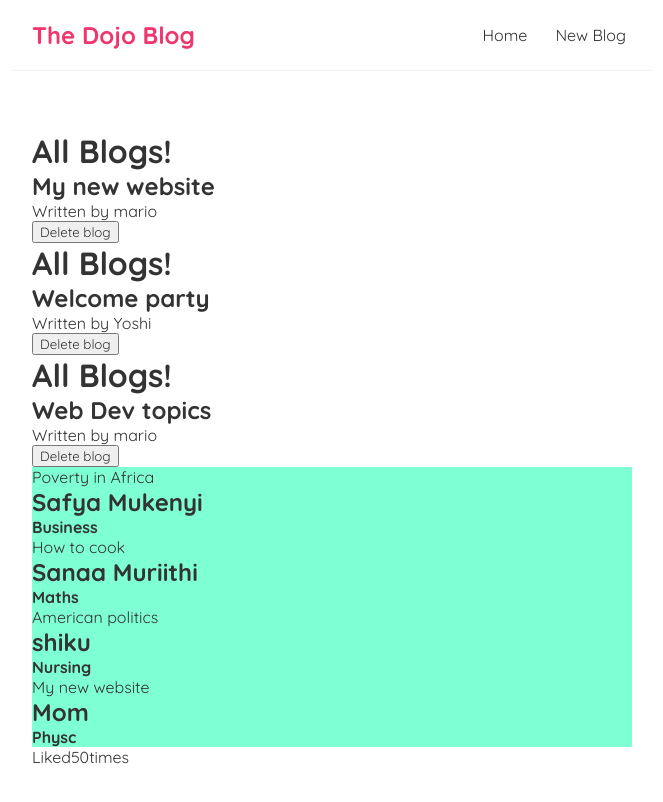
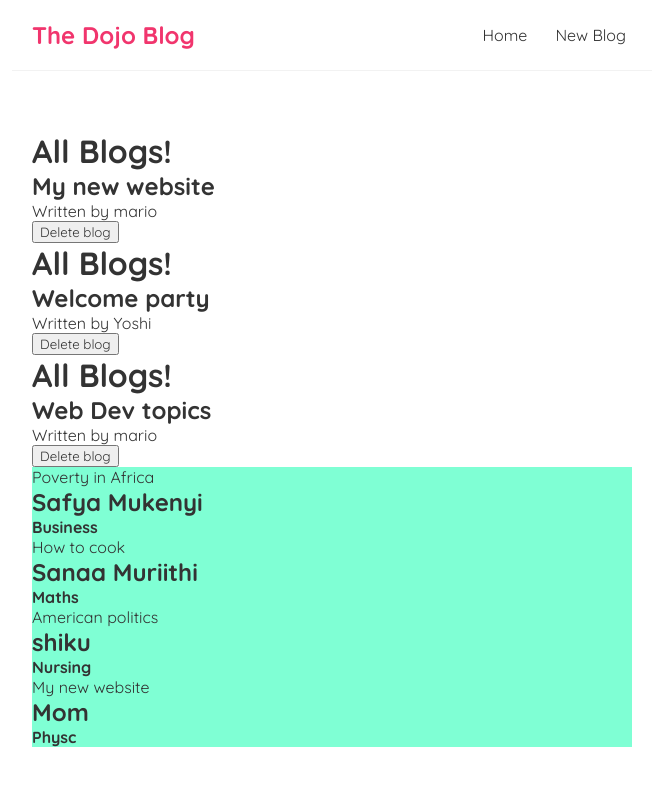
Before and after one commit to Mudumugo/myreact, a React (Create React App) app: page / in a window 1280 px wide. Shown: the top 802 px of the page, without its empty margins (308-971 px from the left). Built offline with nearby package versions, Linux system fonts and the light colour scheme.

Commit message:
deleted const from app component

```diff
--- a/src/App.js
+++ b/src/App.js
@@ -3,7 +3,7 @@ import Home from './Home';
 
 function App() {
   const title = "welcome to the new blog";
-  const likes =50;
+
 
 
   return (
@@ -12,7 +12,7 @@ function App() {
      <div className="content">
 
        <Home/>
-       <p>Liked{likes}times</p>
+
      </div>
     </div>
   );
```
